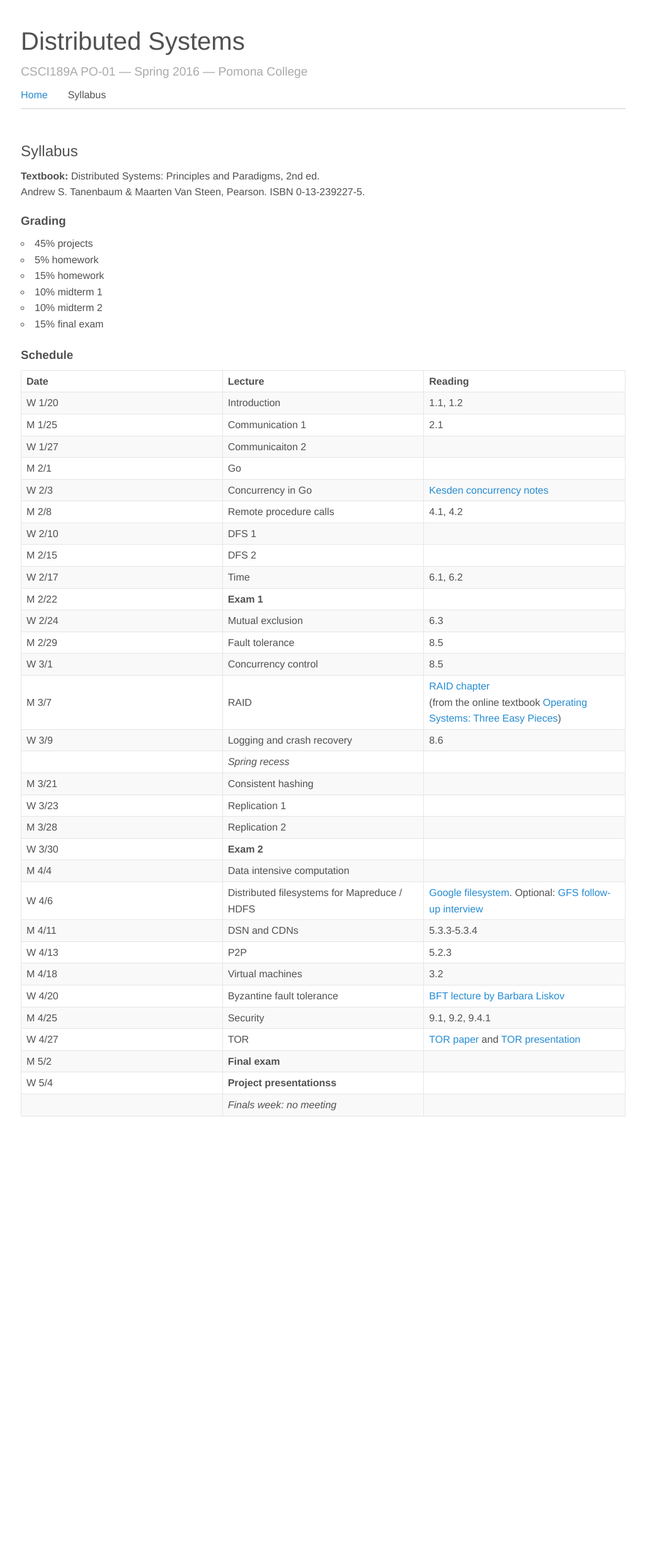
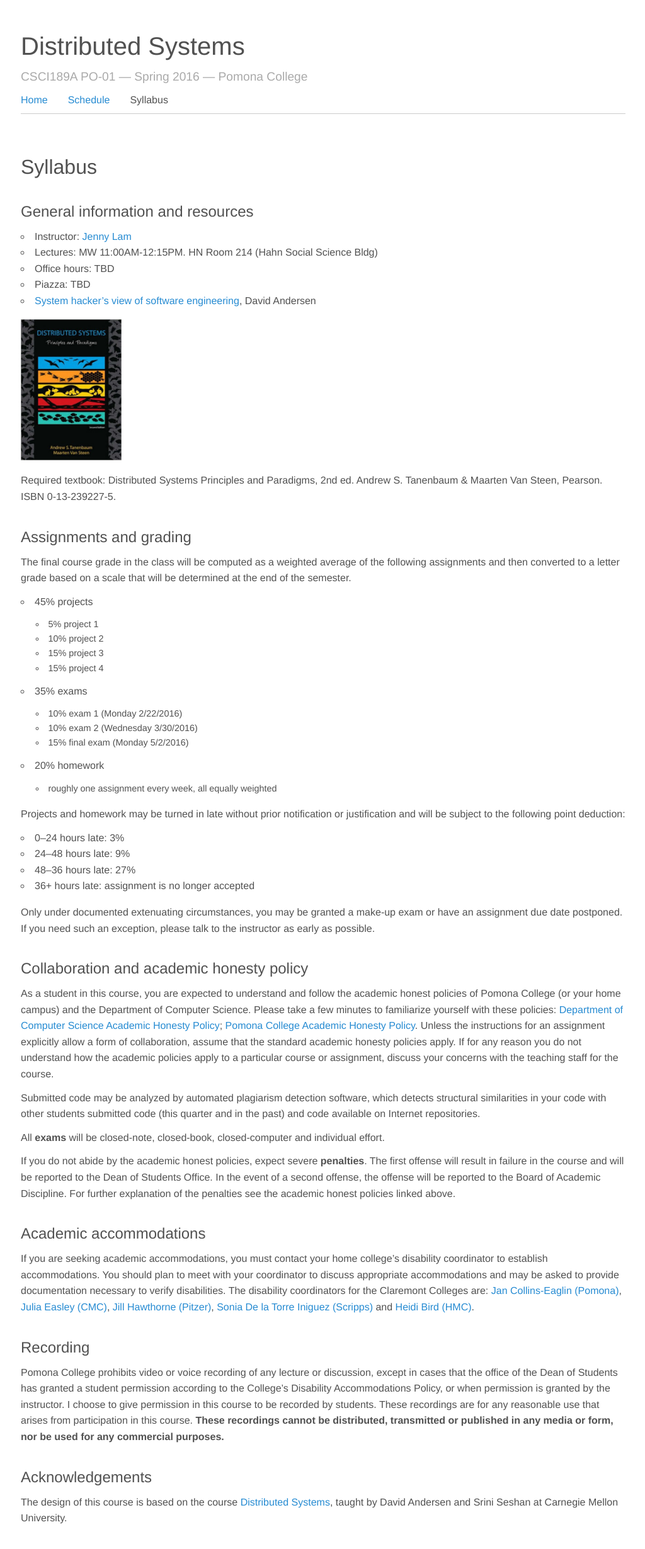
Before and after one commit to jnylam/jnylam.github.io, a Jekyll site: the page built from _courses/ds/syllabus.md, in a window 1280 px wide. Shown: the whole page at 63% size, without its empty margins (127-1151 px from the left). Built offline with Jekyll 4.4.1, drawn with Linux system fonts in a browser that asks for light colours; before the commit the page ends 1809 px from its top, so only the background shows below that.

Commit message:
distributed systems syllabus

```diff
--- a/_courses/ds/syllabus.md
+++ b/_courses/ds/syllabus.md
@@ -4,49 +4,67 @@ title: Syllabus
 courseid: ds
 ---
 
-**Textbook:** Distributed Systems: Principles and Paradigms, 2nd ed.<br/>
-Andrew S. Tanenbaum & Maarten Van Steen, Pearson. ISBN 0-13-239227-5.
+## General information and resources
 
-###Grading
+* Instructor: [Jenny Lam](mailto:jenny.lam@pomona.edu)
+* Lectures: MW  11:00AM-12:15PM. HN Room 214 (Hahn Social Science Bldg)
+* Office hours: TBD
+* Piazza: TBD
+* [System hacker's view of software engineering](http://www.cs.cmu.edu/~dga/systems-se.pdf), David Andersen
+
+![textbook cover](textbook.jpg){: style="width: 10rem;"}
+
+Required textbook: Distributed Systems Principles and Paradigms, 2nd ed. Andrew S. Tanenbaum & Maarten Van Steen, Pearson. ISBN 0-13-239227-5.
+
+## Assignments and grading
+
+The final course grade in the class will be computed as a weighted average of the following assignments and then converted to a letter grade based on a scale that will be determined at the end of the semester.
+
 * 45% projects
-* 5% homework
-* 15% homework
-* 10% midterm 1
-* 10% midterm 2
-* 15% final exam
+  * 5% project 1
+  * 10% project 2
+  * 15% project 3
+  * 15% project 4
+* 35% exams
+  * 10% exam 1 (Monday 2/22/2016)
+  * 10% exam 2 (Wednesday 3/30/2016)
+  * 15% final exam (Monday 5/2/2016)
+* 20% homework
+  * roughly one assignment every week, all equally weighted
 
-### Schedule
+Projects and homework may be turned in late without prior notification or justification and will be subject to the following point deduction:
 
-Date|Lecture|Reading
-----|-------|-------
-W 1/20  |  Introduction  | 1.1, 1.2
-M 1/25  |  Communication 1  | 2.1
-W 1/27  |  Communicaiton 2  |
-M 2/1   |  Go |
-W 2/3   |  Concurrency in Go  | [Kesden concurrency notes](http://www.andrew.cmu.edu/course/15-440-kesden/index/lecture_index.html)
-M 2/8   |  Remote procedure calls  |  4.1, 4.2
-W 2/10  |  DFS 1 |
-M 2/15  |  DFS 2 |
-W 2/17  |  Time  | 6.1, 6.2
-M 2/22  |**Exam 1** |
-W 2/24  |  Mutual exclusion  |  6.3
-M 2/29  |  Fault tolerance   |  8.5
-W 3/1   |  Concurrency control  |  8.5
-M 3/7   |  RAID  |  [RAID chapter](http://pages.cs.wisc.edu/~remzi/OSTEP/file-raid.pdf)<br/> (from the online textbook [Operating Systems: Three Easy Pieces](http://pages.cs.wisc.edu/~remzi/OSTEP/))
-W 3/9   |  Logging and crash recovery  | 8.6
-        | _Spring recess_ |
-M 3/21  |  Consistent hashing  |
-W 3/23  |  Replication 1  |
-M 3/28  |  Replication 2  |
-W 3/30  |**Exam 2**|
-M 4/4   |  Data intensive computation  |
-W 4/6   |  Distributed filesystems for Mapreduce / HDFS  | [Google filesystem](http://research.google.com/archive/gfs-sosp2003.pdf). Optional: [GFS follow-up interview](http://queue.acm.org/detail.cfm?id=1594206)
-M 4/11  |  DSN and CDNs  |  5.3.3-5.3.4
-W 4/13  |  P2P  |  5.2.3
-M 4/18  |  Virtual machines  |  3.2
-W 4/20  |  Byzantine fault tolerance  |  [BFT lecture by Barbara Liskov](http://video.mit.edu/watch/practical-byzantine-fault-tolerance-9388/)
-M 4/25  |  Security  |  9.1, 9.2, 9.4.1
-W 4/27  |  TOR  |  [TOR paper](https://svn.torproject.org/svn/projects/design-paper/tor-design.pdf) and [TOR presentation](http://freehaven.net/~arma/slides-toorcon05.pdf)
-M 5/2   |**Final exam**|
-W 5/4   |**Project presentationss**|
-        | _Finals week: no meeting_ |
+* 0&ndash;24 hours late: 3%
+* 24&ndash;48 hours late: 9%
+* 48&ndash;36 hours late: 27%
+* 36+ hours late: assignment is no longer accepted
+
+Only under documented extenuating circumstances, you may be granted a make-up exam or have an assignment due date postponed. If you need such an exception, please talk to the instructor as early as possible.
+
+## Collaboration and academic honesty policy
+
+As a student in this course, you are expected to understand and follow the academic honest policies of Pomona College (or your home campus) and the Department of Computer Science. Please take a few minutes to familiarize yourself with these policies:
+[Department of Computer Science Academic Honesty Policy](//www.cs.pomona.edu/academichonesty); [Pomona College Academic Honesty Policy](http://catalog.pomona.edu/content.php?catoid=7&navoid=394).
+Unless the instructions for an assignment explicitly allow a form of collaboration, assume that the standard academic honesty policies apply. If for any reason you do not understand how the academic policies apply to a particular course or assignment, discuss your concerns with the teaching staff for the course.
+
+Submitted code may be analyzed by automated plagiarism detection software, which detects structural similarities in your code with other students submitted code (this quarter and in the past) and code available on Internet repositories.
+
+All __exams__ will be closed-note, closed-book, closed-computer and individual effort.
+
+If you do not abide by the academic honest policies, expect severe __penalties__. The first offense will result in failure in the course and will be reported to the Dean of Students Office. In the event of a second offense, the offense will be reported to the Board of Academic Discipline. For further explanation of the penalties see the academic honest policies linked above.
+
+## Academic accommodations
+
+If you are seeking academic accommodations, you must contact your home college's disability coordinator to establish accommodations. You should plan to meet with your coordinator to discuss appropriate accommodations and may be asked to provide documentation necessary to verify disabilities. The disability coordinators for the Claremont Colleges are:
+<a href='mailto:Jan.Collins-Eaglin@pomona.edu'>Jan Collins-Eaglin (Pomona)</a>,
+<a href='mailto:julia.easley@claremontmckenna.edu'>Julia Easley (CMC)</a>,
+<a href='mailto:Jill_Hawthorne@pitzer.edu'>Jill Hawthorne (Pitzer)</a>,
+<a href='mailto:sdelator@scrippscollege.edu'>Sonia De la Torre Iniguez (Scripps)</a> and
+<a href='mailto:hbird@hmc.edu'>Heidi Bird (HMC)</a>.
+
+## Recording
+Pomona College prohibits video or voice recording of any lecture or discussion, except in cases that the office of the Dean of Students has granted a student permission according to the College’s Disability Accommodations Policy, or when permission is granted by the instructor. I choose to give permission in this course to be recorded by students. These recordings are for any reasonable use that arises from participation in this course. __These recordings cannot be distributed, transmitted or published in any media or form, nor be used for any commercial purposes.__
+
+## Acknowledgements
+
+The design of this course is based on the course [Distributed Systems](http://www.cs.cmu.edu/~dga/15-440/S14), taught by David Andersen and Srini Seshan at Carnegie Mellon University.
--- a/_layouts/course.html
+++ b/_layouts/course.html
@@ -67,7 +67,7 @@
   </header>
 
   {% unless page.homepage %}
-     <h2 class="page-title">{{ page.title }}</h2>
+     <h1 class="page-title">{{ page.title }}</h1>
   {% endunless %}
 
   {{ content }}
--- a/_sass/common.sass
+++ b/_sass/common.sass
@@ -49,24 +49,24 @@ h1, h2, h3, h4, h5, h6
 
 h1
   font-size: 2rem
-  padding-top: 1rem
+  padding-top: 1.5rem
   font-weight: normal
 h2
   font-size: 1.5rem
-  padding-top: 0.75rem
+  padding-top: 1.5rem
   font-weight: normal
 h3
   font-size: 1.17rem
-  padding-top: 0.55rem
+  padding-top: 1.17rem
 h4
   font-size: 1rem
-  padding-top: 0.5rem
+  padding-top: 1rem
 h5
   font-size: 0.83rem
-  padding-top: 0.4rem
+  padding-top: 0.83rem
 h6
   font-size: 0.67rem
-  padding-top: 0.33rem
+  padding-top: 0.67rem
 .geocities
   text-align: center
   padding: 2rem 0rem
```
Also changed, not shown: _courses/ds/index.md (+8 -2 lines), _courses/ds/schedule.md (added, +41 -0 lines), _courses/ds/textbook.jpg (added).
